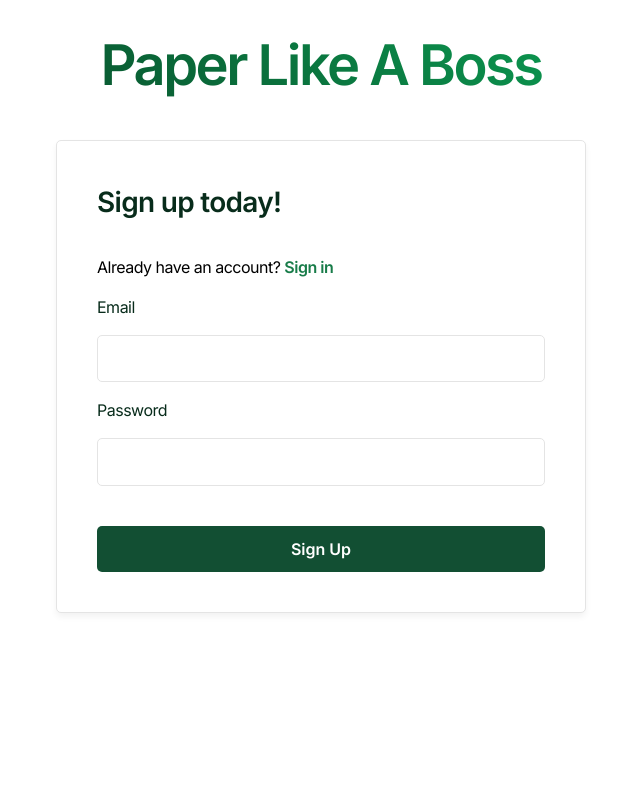
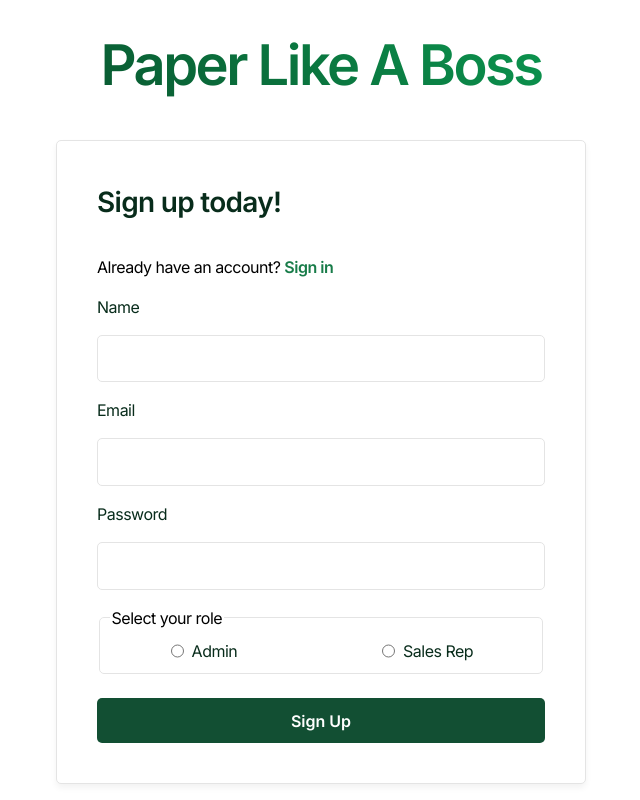
Before and after one commit to ocontrerastx/scrimba-sales-dashboard, a React (Vite) app: page /signup in a window 1280 px wide. Shown: the whole page, without its empty margins (319-959 px from the left). Built offline with nearby package versions, Linux system fonts and the light colour scheme; no server answers.

Commit message:
Added name and account type to signup form and AuthContext

```diff
--- a/src/components/Form.jsx
+++ b/src/components/Form.jsx
@@ -15,7 +15,6 @@
         console.error("Error adding deal: ", error.message);
         return new Error("Failed to add deal");
       }
-
       return null;
     },
     null
--- a/src/components/Signin.jsx
+++ b/src/components/Signin.jsx
@@ -5,6 +5,7 @@
 const Signin = () => {
   const { signInUser } = useAuth();
   const navigate = useNavigate();
+
   const [error, submitAction, isPending] = useActionState(
     async (previousState, formData) => {
       const email = formData.get('email');
--- a/src/components/Signup.jsx
+++ b/src/components/Signup.jsx
@@ -11,12 +11,14 @@
     async (previousState, formData) => {
       const email = formData.get('email');
       const password = formData.get('password');
+      const name = formData.get('name');
+      const accountType = formData.get('account-type');
 
       const {
         success,
         data,
         error: signUpError,
-        } = await signUpNewUser(email, password);
+        } = await signUpNewUser(email, password, name, accountType);
 
       if (signUpError) {
         return new Error(signUpError);
@@ -31,7 +33,7 @@
   );
 
   return (
-<>
+    <>
       <h1 className="landing-header">Paper Like A Boss</h1>
       <div className="sign-form-container">
         <form
@@ -51,6 +53,20 @@
               Sign in
             </Link>
           </p>
+
+          <label htmlFor="name">Name</label>
+          <input
+            className="form-input"
+            type="text"
+            name="name"
+            id="name"
+            placeholder=""
+            required
+            aria-required="true"
+            aria-invalid={error ? 'true' : 'false'}
+            aria-describedby={error ? 'signup-error' : undefined}
+            disabled={isPending}
+          />
 
           <label htmlFor="email">Email</label>
           <input
@@ -80,6 +96,29 @@
             disabled={isPending}
           />
 
+          <fieldset
+            className="form-fieldset"
+            aria-required="true"
+            aria-label="Select your role"
+          >
+            <legend>Select your role</legend>
+            <div className="radio-group">
+              <label>
+                <input
+                  type="radio"
+                  name="account-type"
+                  value="admin"
+                  required
+                />{' '}
+                Admin
+              </label>
+              <label>
+                <input type="radio" name="account-type" value="rep" required />{' '}
+                Sales Rep
+              </label>
+            </div>
+          </fieldset>
+
           <button
             type="submit"
             className="form-button"
--- a/src/context/AuthContext.jsx
+++ b/src/context/AuthContext.jsx
@@ -61,11 +61,17 @@
     }
   }
 
-  const signUpNewUser = async (email, password) => {
+  const signUpNewUser = async (email, password, name, accountType) => {
     try {
       const { data, error } = await supabase.auth.signUp({
         email: email.toLowerCase(),
         password: password,
+        options: {
+          data: {
+            name,
+            accountType,
+          },
+        },
       });
       if (error) {
         console.error('Supabase sign-up error:', error.message);
```
